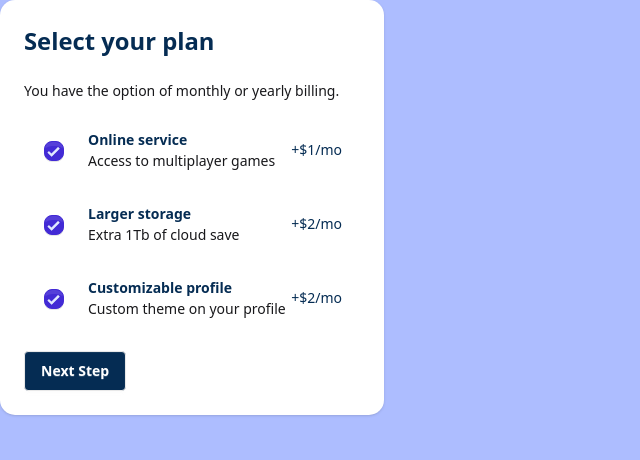
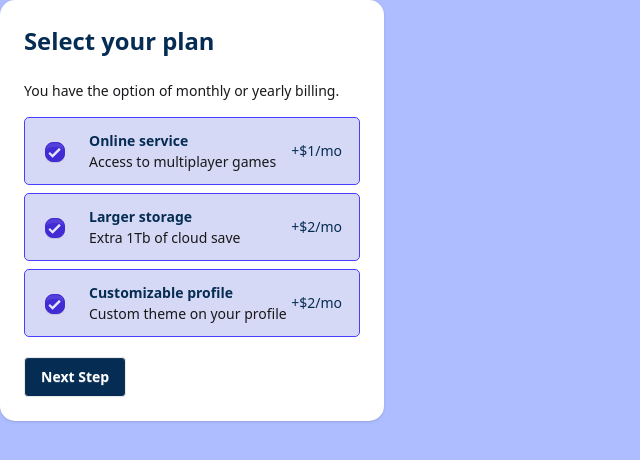
Before and after one commit to ItaloDev-Marcelo/multiStepForm-ts-V2, a React (Vite) app: page / in a window 1280 px wide. Shown: the top 460 px of the page, without its empty margins (0-640 px from the left). Built offline with nearby package versions, Linux system fonts and the light colour scheme.

Commit message:
terminando de estilizar Step-3

```diff
--- a/src/components/Inputs/InputCheck.tsx
+++ b/src/components/Inputs/InputCheck.tsx
@@ -16,8 +16,7 @@ interface CheckProps {
 
 const InputCheck:FC <CheckProps> = ({id,register,name,title,subTitle,price, value}) => {
   return (
-     <div className="flex flex-row  outline-grey-500  my-2 p-3 rounded-[5px] custom-line
- peer-checked:outline-Purple-600 peer-checked:bg-Blue-50 transition">
+     <div className="flex flex-row  my-2 p-3 rounded-[5px] checkbox-container">
         <input type='checkbox'  defaultChecked className="mx-2 mt-3 checkbox checkbox-primary checkbox-sm peer"  id={id} value={value} {...register(name)} />
         <label htmlFor={id}>
         <div className="flex flex-row items-center justify-between px-4 custom w-[270px] ">
--- a/src/index.css
+++ b/src/index.css
@@ -30,3 +30,13 @@ body {
 .custom  + div {
      margin-right: 1em;
 }
+
+
+.checkbox-container {
+  border: 1px solid gray;
+}
+
+.checkbox-container:has(input[type='checkbox']:checked ) {
+   background:  #d6d9f5;
+   border-color: #483eff;
+}
```
